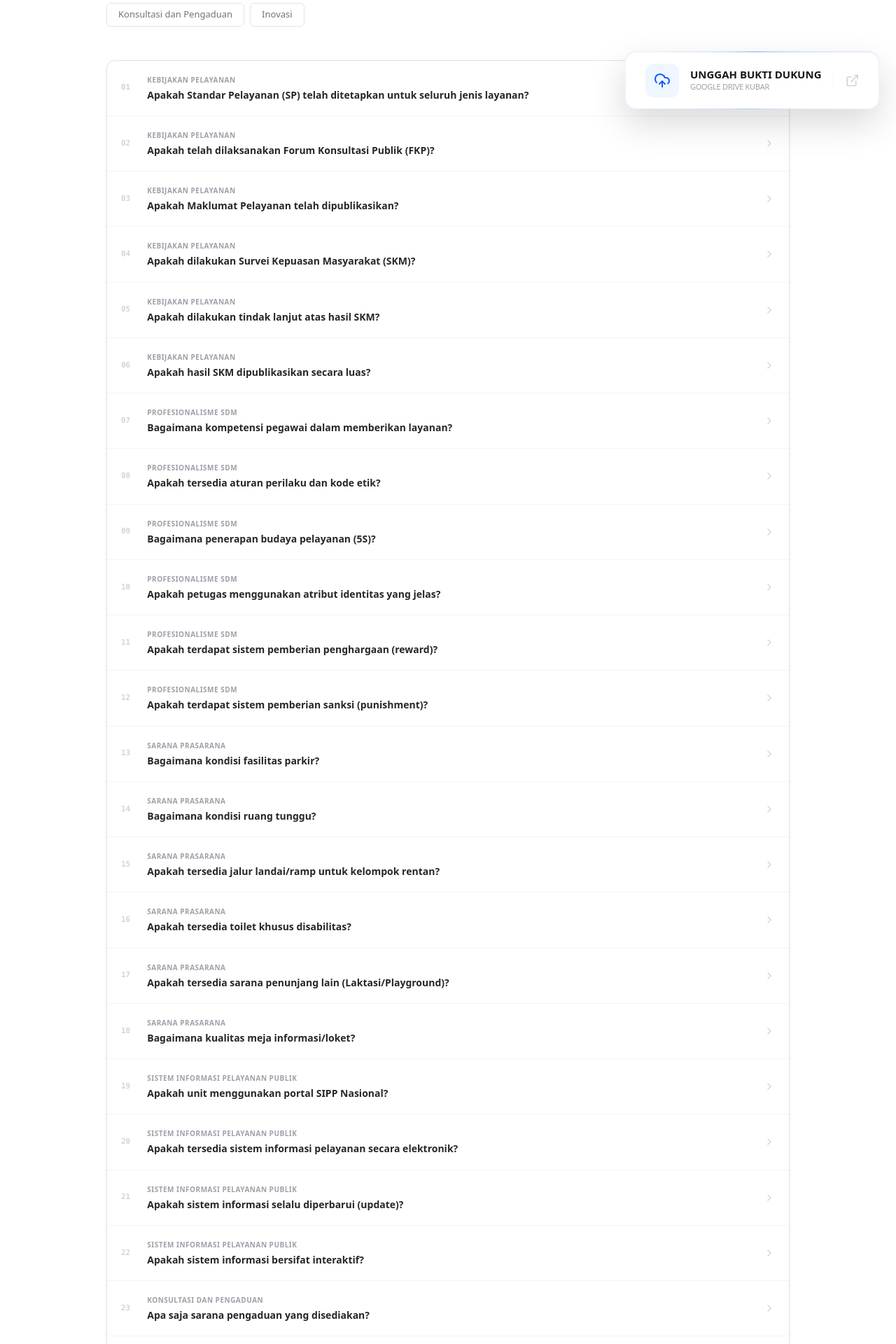
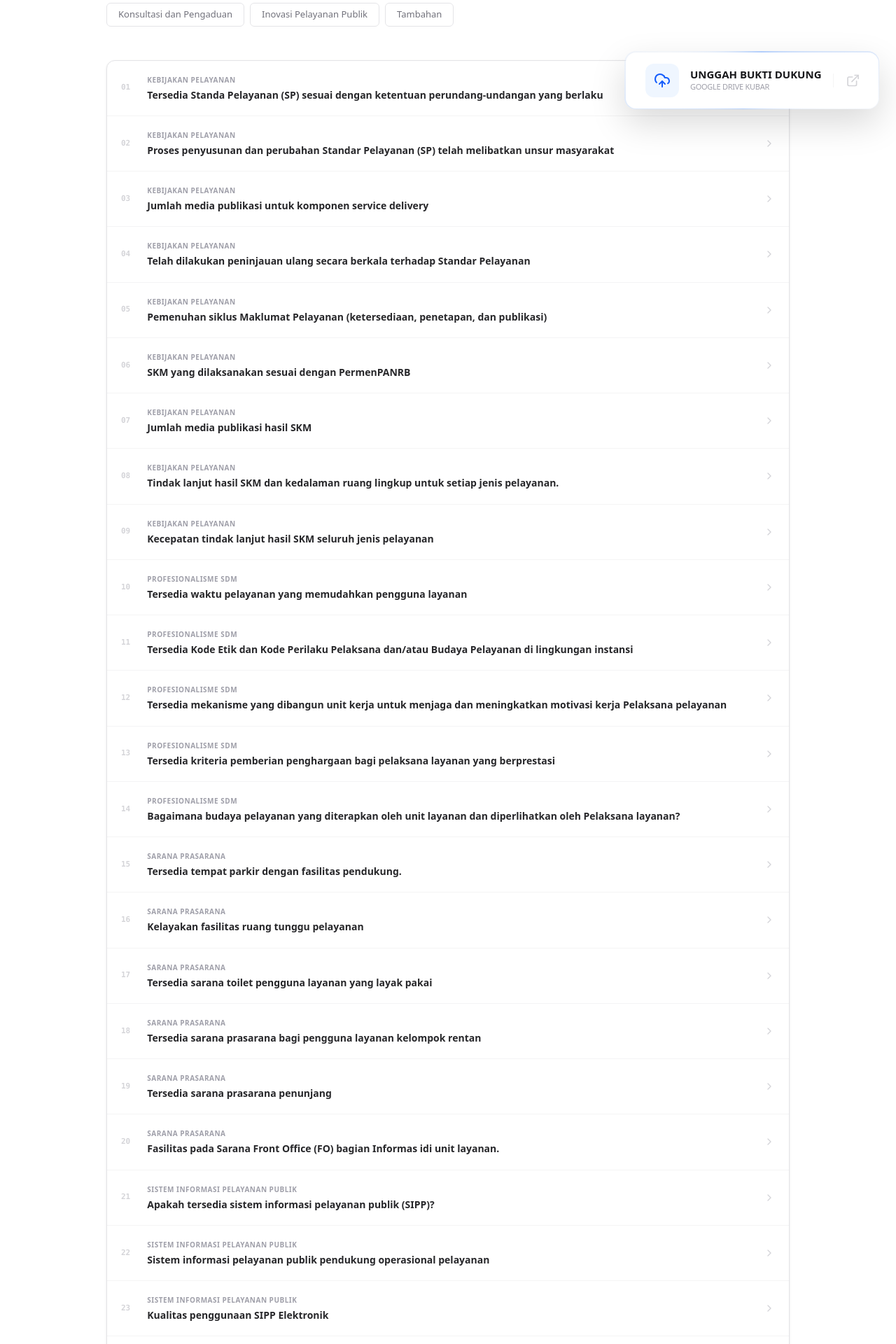
Before and after one commit to brayenid/pekppp-guide, a React (Vite) app: page / in a window 1280 px wide. Shown: the part 620-2540 px from the top of the page at 70% size. Built offline with nearby package versions, Linux system fonts and the light colour scheme.

Commit message:
fix: data json

```diff
--- a/src/data/pekppp.json
+++ b/src/data/pekppp.json
@@ -2,8 +2,8 @@
   {
     "id": "1",
     "aspek": "Kebijakan Pelayanan",
-    "pertanyaan": "Apakah Standar Pelayanan (SP) telah ditetapkan untuk seluruh jenis layanan?",
-    "buktiDukung": "SK Penetapan SP yang mencakup 14 komponen standar pelayanan bagi seluruh jenis layanan yang ada.",
+    "pertanyaan": "Tersedia Standa Pelayanan (SP) sesuai dengan ketentuan perundang-undangan yang berlaku",
+    "buktiDukung": "Meliputi: Daftar jenis pelayanan yang diselenggarakan; Dokumen Standar Pelayanan yang telah ditetapkan (SK); Berita Acara, foto, dan notulensi untuk bukti keterlibatan masyarakat dalam penyusunan; Laporan pelaksanaan FKP.",
     "images": [
       { "url": "/images/sk-sp-cover.jpg", "caption": "Cover SK Penetapan SP" },
       { "url": "/images/sp-detail.jpg", "caption": "Lampiran 14 Komponen per Layanan" }
@@ -12,8 +12,8 @@
   {
     "id": "2",
     "aspek": "Kebijakan Pelayanan",
-    "pertanyaan": "Apakah telah dilaksanakan Forum Konsultasi Publik (FKP)?",
-    "buktiDukung": "Laporan pelaksanaan FKP, Undangan (melibatkan tokoh masyarakat/akademisi), Daftar Hadir, dan Berita Acara.",
+    "pertanyaan": "Proses penyusunan dan perubahan Standar Pelayanan (SP) telah melibatkan unsur masyarakat",
+    "buktiDukung": "Meliputi: Berita Acara; Daftar hadir penyusunan SP, Notulen; Foto kegiatan; Laporan pelaksanaan FKP.",
     "images": [
       { "url": "/images/foto-fkp.jpg", "caption": "Dokumentasi Kegiatan FKP" },
       { "url": "/images/ba-fkp.jpg", "caption": "Berita Acara Kesepakatan FKP" }
@@ -22,8 +22,8 @@
   {
     "id": "3",
     "aspek": "Kebijakan Pelayanan",
-    "pertanyaan": "Apakah Maklumat Pelayanan telah dipublikasikan?",
-    "buktiDukung": "Foto Maklumat Pelayanan yang dipajang di ruang tunggu dan bukti publikasi di media sosial/website.",
+    "pertanyaan": "Jumlah media publikasi untuk komponen service delivery",
+    "buktiDukung": "Foto atau screenshoot dari berbagai bentuk/media publikasi SP yang dimiliki; Screenshot publikasi di SIPPN.",
     "images": [
       { "url": "/images/maklumat-fisik.jpg", "caption": "Maklumat di Ruang Layanan" },
       { "url": "/images/maklumat-digital.jpg", "caption": "Maklumat di Website/Medsos" }
@@ -32,8 +32,8 @@
   {
     "id": "4",
     "aspek": "Kebijakan Pelayanan",
-    "pertanyaan": "Apakah dilakukan Survei Kepuasan Masyarakat (SKM)?",
-    "buktiDukung": "Laporan hasil SKM per semester atau per tahun sesuai aturan yang berlaku.",
+    "pertanyaan": "Telah dilakukan peninjauan ulang secara berkala terhadap Standar Pelayanan",
+    "buktiDukung": "Meliputi: Berita Acara FKP peninjauan SP; Laporan yang berisi Berita Acara, Rencana Aksi, dan pelaksanaan dari Rencana Aksi; Foto kegiatan.",
     "images": [
       { "url": "/images/laporan-skm.jpg", "caption": "Cover Laporan SKM" },
       { "url": "/images/metode-skm.jpg", "caption": "Bukti Kuisioner/Metode Survei" }
@@ -42,8 +42,8 @@
   {
     "id": "5",
     "aspek": "Kebijakan Pelayanan",
-    "pertanyaan": "Apakah dilakukan tindak lanjut atas hasil SKM?",
-    "buktiDukung": "Dokumen rencana tindak lanjut dan bukti perbaikan yang telah dilakukan berdasarkan keluhan masyarakat.",
+    "pertanyaan": " Pemenuhan siklus Maklumat Pelayanan (ketersediaan, penetapan, dan publikasi)",
+    "buktiDukung": "Dokumen pengesahan Maklumat Pelayanan; Foto atau screenshot dari berbagai bentuk publikasi Maklumat Pelayan yang dimiliki.",
     "images": [
       { "url": "/images/rtl-skm.jpg", "caption": "Rencana Tindak Lanjut" },
       { "url": "/images/bukti-perbaikan.jpg", "caption": "Foto Perubahan/Perbaikan Layanan" }
@@ -52,15 +52,15 @@
   {
     "id": "6",
     "aspek": "Kebijakan Pelayanan",
-    "pertanyaan": "Apakah hasil SKM dipublikasikan secara luas?",
-    "buktiDukung": "Foto infografis nilai SKM yang dipajang di gedung atau tangkapan layar di website.",
+    "pertanyaan": "SKM yang dilaksanakan sesuai dengan PermenPANRB",
+    "buktiDukung": "Meliputi: Dokumen atau foto pelaksanaan SKM dan media yang digunakan (misalnya alat bantu SKM elektronik dan/atau kuesioner manual).",
     "images": [{ "url": "/images/baliho-skm.jpg", "caption": "Infografis SKM di Ruang Publik" }]
   },
   {
     "id": "7",
-    "aspek": "Profesionalisme SDM",
-    "pertanyaan": "Bagaimana kompetensi pegawai dalam memberikan layanan?",
-    "buktiDukung": "Sertifikat diklat/bimtek pelayanan prima atau bukti briefing pagi (morning briefing).",
+    "aspek": "Kebijakan Pelayanan",
+    "pertanyaan": "Jumlah media publikasi hasil SKM",
+    "buktiDukung": "Meliputi: Foto atau screenshot dari berbagai bentuk publikasi hasil SKM yang dimiliki. Publikasi informasi SKM adalah tersedianya informasi terkait metode, proses, dan hasil SKM untuk diketahui seluruh lapisan masyarakat. Media Publikasi dapat diakses melalui: Media cetak berupa brosur, leaflet, majalah, pamflet, buku saku, papan pengumuman; Media elektronik berupa TV, monitor, Kios-K;Media sosial berupa Facebook, Instagram, Twitter, Whatsapp, dll; Website; Aplikasi yang bisa diunduh; Papan reklame berupa Videotron, billboard, baliho, dll.",
     "images": [
       { "url": "/images/sertifikat-diklat.jpg", "caption": "Sertifikat Kompetensi" },
       { "url": "/images/briefing.jpg", "caption": "Dokumentasi Briefing Pagi" }
@@ -68,72 +68,72 @@
   },
   {
     "id": "8",
-    "aspek": "Profesionalisme SDM",
-    "pertanyaan": "Apakah tersedia aturan perilaku dan kode etik?",
-    "buktiDukung": "Dokumen standar perilaku petugas layanan dan pakta integritas.",
+    "aspek": "Kebijakan Pelayanan",
+    "pertanyaan": "Tindak lanjut hasil SKM dan kedalaman ruang lingkup untuk setiap jenis pelayanan.",
+    "buktiDukung": "Meliputi: Laporan SKM yang memuat rencana tindak lanjut dan Laporan tindak lanjut. Tindak lanjut Hasil SKM adalah hasil survei yang diolah, dianalisis yang menghasilkan rekomendasi yang kemudian dijadikan referensi kebijakan perbaikan layanan. Hasil SKM seluruh jenis pelayanan dalam bentuk saran dan rekomendasi ditindaklanjuti dan dipergunakan sebagai acuan perbaikan layanan dan kebijakan layanan oleh pimpinan daerah maupun pimpinan penyelenggara. Ruang lingkup SKM meliputi: persyaratan, prosedur, waktu, produk pelayanan, biaya, kompetensi perilaku dan maklumat pelayanan serta pengelolaan pengaduan (merujuk pada peraturan Menteri yang berlaku)",
     "images": [{ "url": "/images/kode-etik.jpg", "caption": "Banner Aturan Perilaku" }]
   },
   {
     "id": "9",
-    "aspek": "Profesionalisme SDM",
-    "pertanyaan": "Bagaimana penerapan budaya pelayanan (5S)?",
-    "buktiDukung": "Foto interaksi petugas (Senyum, Sapa, Salam, Sopan, Santun) dan ketersediaan atribut pendukung.",
+    "aspek": "Kebijakan Pelayanan",
+    "pertanyaan": "Kecepatan tindak lanjut hasil SKM seluruh jenis pelayanan",
+    "buktiDukung": "Meliputi: Laporan SKM yang memuat rencana tindak lanjut dan Laporan tindak lanjut. Kecepatan tindak lanjut rekomendasi hasil SKM guna melihat keseriusanunit lokusdalammelaksanakanSKM. Apakah hasil SKM segera ditindaklanjuti atau tidak.Adapun kecepatan tindak lanjut ini dilihat dari laporan pelaksanaan SKM oleh unit pelayanan pada 2 tahun terakhir serta laporan tindak lanjutnya.",
     "images": [{ "url": "/images/foto-pelayanan.jpg", "caption": "Petugas Melayani dengan Ramah" }]
   },
   {
     "id": "10",
     "aspek": "Profesionalisme SDM",
-    "pertanyaan": "Apakah petugas menggunakan atribut identitas yang jelas?",
-    "buktiDukung": "Foto petugas menggunakan seragam, ID Card, dan papan nama (name tag).",
+    "pertanyaan": "Tersedia waktu pelayanan yang memudahkan pengguna layanan",
+    "buktiDukung": "Meliputi: Surat perintah lembur (nota dinas/memo/dll), Surat Tugas pemberian pelayanan pada hari libur, dan Foto kegiatan.",
     "images": [{ "url": "/images/petugas-lengkap.jpg", "caption": "Atribut Identitas Petugas" }]
   },
   {
     "id": "11",
     "aspek": "Profesionalisme SDM",
-    "pertanyaan": "Apakah terdapat sistem pemberian penghargaan (reward)?",
-    "buktiDukung": "SK atau Piagam Penghargaan untuk 'Employee of the Month' atau petugas berkinerja terbaik.",
+    "pertanyaan": " Tersedia Kode Etik dan Kode Perilaku Pelaksana dan/atau Budaya Pelayanan di lingkungan instansi",
+    "buktiDukung": "Meliputi: Dokumen kode etik dan kode perilaku. Aturan Perilaku dan Kode Etik Pelaksana Pelayanan adalah pedoman sikap, perilaku, perbuatan,tulisan dan ucapan pegawai,serta hak dan kewajiban pelaksana layanan dalam menjalankan tugas-tugas pelayanankepada pengguna layanan. Unsur kode etikmeliputi: (1) Hak dan kewajiban, (2) larangan KKN, (3) larangan diskriminasi, (4) sanksi, (5) penghargaan.",
     "images": [{ "url": "/images/reward.jpg", "caption": "Piagam Petugas Teladan" }]
   },
   {
     "id": "12",
     "aspek": "Profesionalisme SDM",
-    "pertanyaan": "Apakah terdapat sistem pemberian sanksi (punishment)?",
-    "buktiDukung": "Dokumen teguran atau catatan evaluasi bagi petugas yang melanggar aturan layanan.",
+    "pertanyaan": "Tersedia mekanisme yang dibangun unit kerja untuk menjaga dan meningkatkan motivasi kerja Pelaksana pelayanan",
+    "buktiDukung": " Meliputi: Dokumentasi pelaksanaan program/kegiatan; Peraturan; Video; Informasi lainnya yang relevan. Motivasi Kerja dapat diartikan sebagai daya pendorong/penggerak yang menciptakan kemauan Pelaksana pelayanan untuk bekerja secara efektif, dan terintegrasi dengan segala daya upayanya untuk menciptakan kepuasan pengguna layanan.",
     "images": [{ "url": "/images/punishment.jpg", "caption": "Dokumen Evaluasi/Teguran" }]
   },
   {
     "id": "13",
-    "aspek": "Sarana Prasarana",
-    "pertanyaan": "Bagaimana kondisi fasilitas parkir?",
-    "buktiDukung": "Foto lahan parkir yang memadai, aman, bersih, dan memiliki marka yang jelas.",
+    "aspek": "Profesionalisme SDM",
+    "pertanyaan": " Tersedia kriteria pemberian penghargaan bagi pelaksana layanan yang berprestasi",
+    "buktiDukung": "Meliputi: Bukti Dukung: SK yang mengatur mengenai pemberian penghargaan. Dalam melaksanakan kegiatan pemberian penghargaan, ada kriteria-kriteria tertentu yang digunakan unit layanan sebagai dasar pelaksanaan kegiatan. Kriteria pemberian penghargaan adalah ukuran/indikator yang digunakan oleh UPP dalam menilai/menentukan prestasi petugas pelayanan yang terdiri dari unsur kehadiran, kinerja berupa kualitas hasil kerja yaitu menyelesaikan tugas sesuai dengan ketentuan yang diberikan atasan, kerja sama, inovatif/kreatif dalam kemampuan mengeluarkan ide, penampilan dalam penggunaan atribut, pakaian, dan lain-lain yang sudah ditetapkan, serta tidak pernah menerima komplain yang bersifat personal.",
     "images": [{ "url": "/images/parkir.jpg", "caption": "Area Parkir Kendaraan" }]
   },
   {
     "id": "14",
-    "aspek": "Sarana Prasarana",
-    "pertanyaan": "Bagaimana kondisi ruang tunggu?",
-    "buktiDukung": "Foto ruang tunggu yang bersih, memiliki kursi yang layak, AC/Kipas, dan TV informasi.",
+    "aspek": "Profesionalisme SDM",
+    "pertanyaan": "Bagaimana budaya pelayanan yang diterapkan oleh unit layanan dan diperlihatkan oleh Pelaksana layanan?",
+    "buktiDukung": "Meliputi: Foto bukti dukung pegawai menerapkan budaya pelayanan. Komponen identitas petugas pelayanan terdiri dari seragam sebagai pakaian atau atribut yang membedakan antara petugas layanan dan masyarakat atau pengguna layanan, identitas nama yang dapat berupa name tag, ID card, dan sejenisnya, serta PIN, atribut, atau logo unit pelayanan yang merupakan berbagai atribut khas unit pelayanan yang dikenakan oleh pegawai seperti pin petugas pelayanan, selempang, dan sebagainya; selain itu, terdapat pula aturan penerapan 5S yang merupakan kebijakan terkait penerapan 5S oleh petugas yang berlaku, serta nilai-nilai budaya layanan yang dapat diwujudkan dalam bentuk slogan, motto, maskot, dan sebagainya.",
     "images": [{ "url": "/images/ruang-tunggu.jpg", "caption": "Kenyamanan Ruang Tunggu" }]
   },
   {
     "id": "15",
     "aspek": "Sarana Prasarana",
-    "pertanyaan": "Apakah tersedia jalur landai/ramp untuk kelompok rentan?",
-    "buktiDukung": "Foto jalur landai dengan kemiringan yang sesuai dan memiliki pegangan tangan (handrail).",
+    "pertanyaan": " Tersedia tempat parkir dengan fasilitas pendukung.",
+    "buktiDukung": "Meliputi: Foto tempat parkir dan seluruh fasilitas parkir yang ada. Sarana tempat parkir merupakan sarana pendukung yang terdiri dari fasilitas dan petugas khusus untuk memberikan layanan tempat, keamanan kendaraan, serta kenyamanan kepada masyarakat melalui akses yang mudah, perlakuan yang sama, serta tidak diskriminatif dengan tetap memberikan perhatian khusus bagi kelompok berkebutuhan khusus; adapun fasilitas pendukungnya mencakup ketersediaan parkir roda dua dan roda empat dengan pemisahan marka yang jelas, petugas parkir yang berjaga di area, pemeriksaan karcis atau kartu parkir sebagai bukti kepemilikan kendaraan, pemasangan CCTV yang aktif dan terpantau melalui monitor, penyediaan tempat penitipan jaket atau helm, penggunaan pelindung seperti kanopi atau atap bahan lainnya, hingga penyediaan layanan drive thru.",
     "images": [{ "url": "/images/ramp.jpg", "caption": "Jalur Landai Disabilitas" }]
   },
   {
     "id": "16",
     "aspek": "Sarana Prasarana",
-    "pertanyaan": "Apakah tersedia toilet khusus disabilitas?",
-    "buktiDukung": "Foto toilet dengan ruang putar kursi roda, pegangan besi, dan simbol disabilitas.",
+    "pertanyaan": "Kelayakan fasilitas ruang tunggu pelayanan",
+    "buktiDukung": "Meliputi: Foto/Video fasilitas ruang tunggu/data dukung.",
     "images": [{ "url": "/images/toilet-disabilitas.jpg", "caption": "Interior Toilet Khusus" }]
   },
   {
     "id": "17",
     "aspek": "Sarana Prasarana",
-    "pertanyaan": "Apakah tersedia sarana penunjang lain (Laktasi/Playground)?",
-    "buktiDukung": "Foto ruang menyusui yang tertutup dan area bermain anak yang aman.",
+    "pertanyaan": "Tersedia sarana toilet pengguna layanan yang layak pakai",
+    "buktiDukung": "Foto/video toilet pengguna layanan dan seluruh fasilitas yang ada.",
     "images": [
       { "url": "/images/laktasi.jpg", "caption": "Ruang Laktasi" },
       { "url": "/images/playground.jpg", "caption": "Area Bermain Anak" }
@@ -142,85 +142,99 @@
   {
     "id": "18",
     "aspek": "Sarana Prasarana",
-    "pertanyaan": "Bagaimana kualitas meja informasi/loket?",
-    "buktiDukung": "Foto front office yang rapi, informatif, dan mudah diakses oleh pengguna layanan.",
+    "pertanyaan": "Tersedia sarana prasarana bagi pengguna layanan kelompok rentan",
+    "buktiDukung": "Meliputi: Foto sarana prasarana kelompok rentan/data dukung.",
     "images": [{ "url": "/images/front-office.jpg", "caption": "Meja Informasi Utama" }]
   },
   {
     "id": "19",
-    "aspek": "Sistem Informasi Pelayanan Publik",
-    "pertanyaan": "Apakah unit menggunakan portal SIPP Nasional?",
-    "buktiDukung": "Screenshot profil unit pada website sippn.menpan.go.id yang aktif.",
+    "aspek": "Sarana Prasarana",
+    "pertanyaan": "Tersedia sarana prasarana penunjang",
+    "buktiDukung": "Meliputi: Foto/Video sarpras penunjang/data dukung. Sarana prasarana penunjang lainnya adalah fasilitas khusus layak pakai bagi pengguna layanan yang tidak langsung terkait pengurusan pelayanan",
     "images": [{ "url": "/images/sippn.jpg", "caption": "Tampilan Unit di SIPPN" }]
   },
   {
     "id": "20",
-    "aspek": "Sistem Informasi Pelayanan Publik",
-    "pertanyaan": "Apakah tersedia sistem informasi pelayanan secara elektronik?",
-    "buktiDukung": "Alamat URL website layanan atau aplikasi mobile yang dimiliki unit.",
+    "aspek": "Sarana Prasarana",
+    "pertanyaan": "Fasilitas pada Sarana Front Office (FO) bagian Informas idi unit layanan.",
+    "buktiDukung": "Meliputi: Foto/Video front office bagian layanan informasi. Sarana Front Office bagian informasi adalah fasilitas/tempat khusus yang disediakan untuk layanan informasi tatap muka langsung di kantor pelayanan. Dapat berupa ruang khusus atau meja layanan khusus.",
     "images": [{ "url": "/images/web-layanan.jpg", "caption": "Halaman Utama Website" }]
   },
   {
     "id": "21",
     "aspek": "Sistem Informasi Pelayanan Publik",
-    "pertanyaan": "Apakah sistem informasi selalu diperbarui (update)?",
-    "buktiDukung": "Bukti riwayat update berita atau data layanan pada website (log update).",
+    "pertanyaan": "Apakah tersedia sistem informasi pelayanan publik (SIPP)?",
+    "buktiDukung": "Meliputi: Akun pengguna pada SIPPN Screenshot tampilan akun unit layanan pada SIPPN yang menampilkan jumlah layanan yang telah diinput pada SIPPN.",
     "images": [{ "url": "/images/log-update.jpg", "caption": "Riwayat Pembaruan Data" }]
   },
   {
     "id": "22",
     "aspek": "Sistem Informasi Pelayanan Publik",
-    "pertanyaan": "Apakah sistem informasi bersifat interaktif?",
-    "buktiDukung": "Tersedianya fitur tracking dokumen, chatbot, atau kolom tanya jawab.",
+    "pertanyaan": "Sistem informasi pelayanan publik pendukung operasional pelayanan",
+    "buktiDukung": "SIPP didukung dengan sistem informasi yang minimal memenuhi unsur data pendukung pelayanan, yang meliputi pengelolaan pengaduan melalui SP4N-LAPOR, pelaksanaan Survei Kepuasan Masyarakat, pengelolaan SDM melalui aplikasi atau website kepegawaian, penyediaan FAQ, pengelolaan keuangan pelayanan publik khususnya bagi layanan berbayar, serta berbagai unsur pendukung relevan lainnya.",
     "images": [{ "url": "/images/tracking.jpg", "caption": "Fitur Tracking Layanan" }]
   },
   {
     "id": "23",
-    "aspek": "Konsultasi dan Pengaduan",
-    "pertanyaan": "Apa saja sarana pengaduan yang disediakan?",
-    "buktiDukung": "Foto kotak saran, nomor WhatsApp, email, dan media sosial pengaduan.",
+    "aspek": "Sistem Informasi Pelayanan Publik",
+    "pertanyaan": "Kualitas penggunaan SIPP Elektronik",
+    "buktiDukung": "Kualitas kegunaan SIPP Elektronik berbasis website/aplikasi adalah mutu yang berhubungan dengan rancangan website/aplikasi seperti kemudahan penggunaan, navigasi, kanal resmi, dan kompatibel.",
     "images": [{ "url": "/images/sarana-aduan.jpg", "caption": "Kanal Pengaduan Unit" }]
   },
   {
     "id": "24",
-    "aspek": "Konsultasi dan Pengaduan",
-    "pertanyaan": "Apakah terhubung dengan aplikasi SP4N-LAPOR!?",
-    "buktiDukung": "Screenshot dashboard admin SP4N-LAPOR! yang menunjukkan akun unit.",
+    "aspek": "Sistem Informasi Pelayanan Publik",
+    "pertanyaan": "Pemutakhiran data dan informasi kanal digital",
+    "buktiDukung": "Pemutakhiran data dan informasi kanal digital adalah pembaruan data, informasi dan aplikasi yang disajikan dalam situs unit pelayanan.",
     "images": [{ "url": "/images/lapor.jpg", "caption": "Koneksi ke SP4N-LAPOR!" }]
   },
   {
     "id": "25",
     "aspek": "Konsultasi dan Pengaduan",
-    "pertanyaan": "Bagaimana ketepatan waktu respon pengaduan?",
-    "buktiDukung": "Laporan rekapitulasi pengaduan yang mencatat tanggal masuk dan tanggal ditanggapi.",
+    "pertanyaan": "Fasilitas sarana & prasarana konsultasi dan pengaduan",
+    "buktiDukung": "Meliputi: Foto sarana/ media konsultasi dan pengaduan yang tersedia dan SK Petugas Khusus.",
     "images": [{ "url": "/images/rekap-aduan.jpg", "caption": "Statistik Kecepatan Respon" }]
   },
   {
     "id": "26",
     "aspek": "Konsultasi dan Pengaduan",
-    "pertanyaan": "Bagaimana penyelesaian pengaduan yang dilakukan?",
-    "buktiDukung": "Dokumen berita acara penyelesaian pengaduan atau screenshot balasan solusi kepada user.",
+    "pertanyaan": "Tersedia sarana konsultasi dan pengaduan yang terdapat pada Unit Lokus",
+    "buktiDukung": "Meliputi: Foto sarana/ media konsultasi dan pengaduanyang tersedia, Data SP4N-LAPOR!, dan Surat Keputusan.",
     "images": [{ "url": "/images/solusi-aduan.jpg", "caption": "Bukti Jawaban Pengaduan" }]
   },
   {
     "id": "27",
-    "aspek": "Inovasi",
-    "pertanyaan": "Apakah terdapat inovasi pelayanan publik?",
-    "buktiDukung": "Dokumen proposal inovasi atau video singkat cara kerja inovasi tersebut.",
+    "aspek": "Konsultasi dan Pengaduan",
+    "pertanyaan": "Tersedia akuntabilitas hasil konsultasi dan/atau pengaduan",
+    "buktiDukung": "Meliputi: Dokumentasi kegiatan konsultasi dan pengaduan, screenshot dokumentasi pada website, aplikasi mobil dan SP4N-LAPOR!, dan Laporan berkala.",
     "images": [{ "url": "/images/inovasi.jpg", "caption": "Poster/Video Inovasi" }]
   },
   {
     "id": "28",
-    "aspek": "Inovasi",
-    "pertanyaan": "Apakah inovasi memberikan dampak efisiensi?",
-    "buktiDukung": "Data perbandingan waktu/biaya sebelum dan sesudah adanya inovasi.",
+    "aspek": "Konsultasi dan Pengaduan",
+    "pertanyaan": "Berapa persen(%) pengaduan yang masuk ditindaklanjuti hingga selesai dalam satu tahun yang lalu (Januari-Desember)",
+    "buktiDukung": "Meliputi: Dokumentasi konsultasi dan pengaduan serta tindak lanjutnya, dan Screenshot tampilan pada  SP4N- LAPOR! yang menunjukkan jumlah konsultasi dan pengaduan yang masuk dan yang telah ditindaklanjuti.",
     "images": [{ "url": "/images/dampak-inovasi.jpg", "caption": "Grafik Efisiensi Layanan" }]
   },
   {
     "id": "29",
-    "aspek": "Inovasi",
-    "pertanyaan": "Apakah inovasi tersebut berkelanjutan?",
-    "buktiDukung": "Bukti bahwa inovasi masih digunakan hingga saat ini (laporan operasional terbaru).",
+    "aspek": "Inovasi Pelayanan Publik",
+    "pertanyaan": "Apakah terdapat inovasi pelayanan publik?",
+    "buktiDukung": "Meliputi: Proposal Inovasi Pelayanan Publik,Dokumentasi pelaksanaan Inovasi (foto, daftar hadir,dll),Bukti keikutsertaan dan/atau piagam penghargaan yang diperoleh atas inovasi yang dimiliki dalam suatu kompetisi inovasi pelayanan publik.",
+    "images": [{ "url": "/images/keberlanjutan.jpg", "caption": "Laporan Penggunaan Inovasi 2024/2025" }]
+  },
+  {
+    "id": "30",
+    "aspek": "Inovasi Pelayanan Publik",
+    "pertanyaan": "Tersedia sumber daya yang mendukung keberlanjutan Inovasi Pelayanan Publik",
+    "buktiDukung": "Tersedia sumber daya yang mendukung keberlanjutan Inovasi Pelayanan Publik",
+    "images": [{ "url": "/images/keberlanjutan.jpg", "caption": "Laporan Penggunaan Inovasi 2024/2025" }]
+  },
+  {
+    "id": "31",
+    "aspek": "Tambahan",
+    "pertanyaan": "Sistem Antrian",
+    "buktiDukung": "Sistem antrian yaitu mekanisme urutan penerima layanan yang mendapat giliran dilayani di loket pelayanan.",
     "images": [{ "url": "/images/keberlanjutan.jpg", "caption": "Laporan Penggunaan Inovasi 2024/2025" }]
   }
 ]
--- a/src/pages/Home.tsx
+++ b/src/pages/Home.tsx
@@ -101,8 +101,8 @@ const Home = () => {
 
           {/* Box Informasi Akses Drive */}
           <div className="flex items-start gap-3 p-4 bg-blue-50/50 border border-blue-100 rounded-2xl shadow-sm group">
-            <div className="p-2 bg-white rounded-lg border border-blue-100 shadow-sm group-hover:bg-blue-600 transition-colors">
-              <FolderOpen className="w-4 h-4 text-blue-600 group-hover:text-white transition-colors" />
+            <div className="p-2 bg-white rounded-lg border border-blue-100 shadow-sm  transition-colors">
+              <FolderOpen className="w-4 h-4 text-blue-600 transition-colors" />
             </div>
             <div>
               <p className="text-[11px] font-bold text-blue-900 uppercase tracking-tight mb-0.5 flex items-center gap-2">
```
